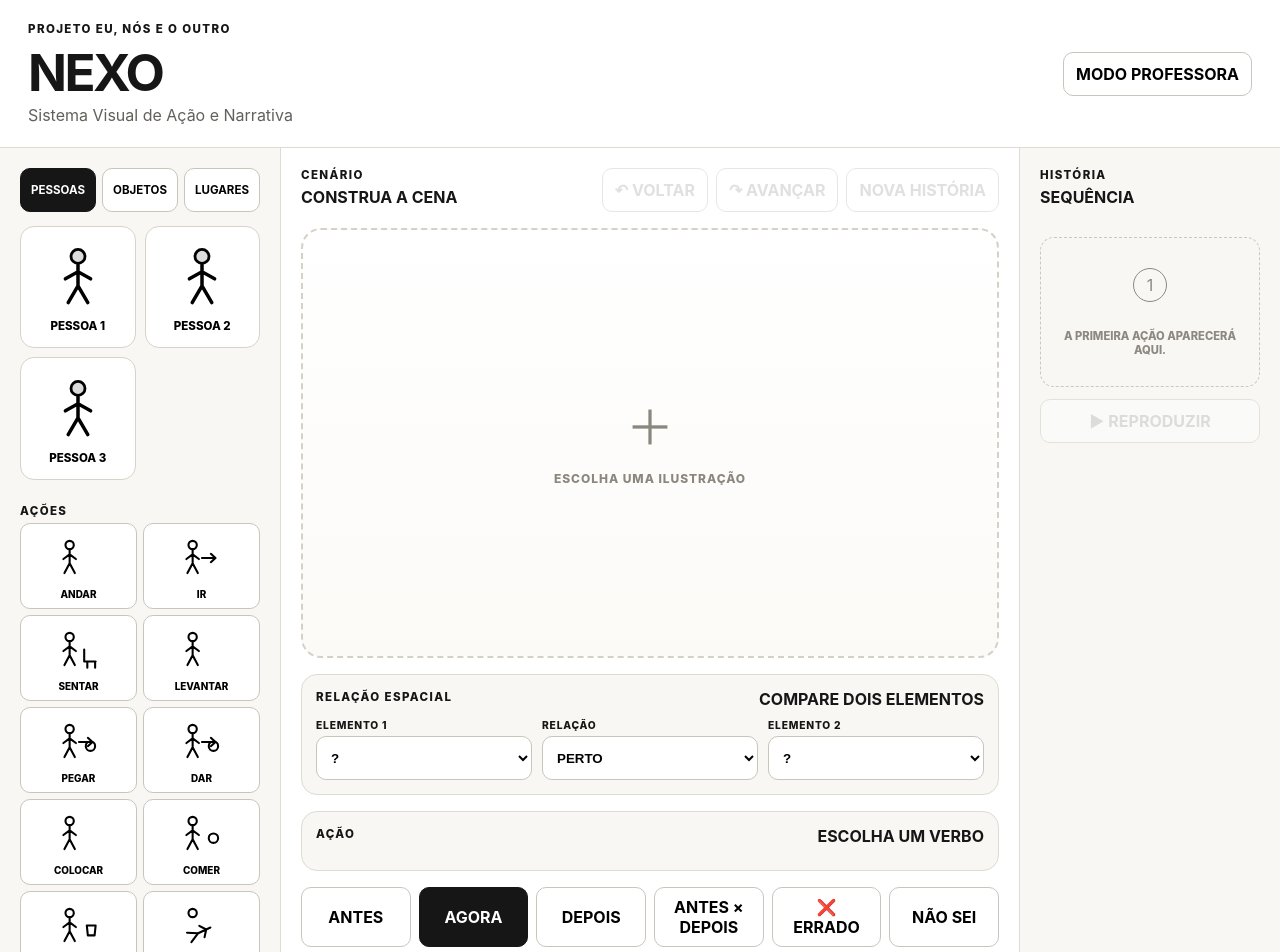
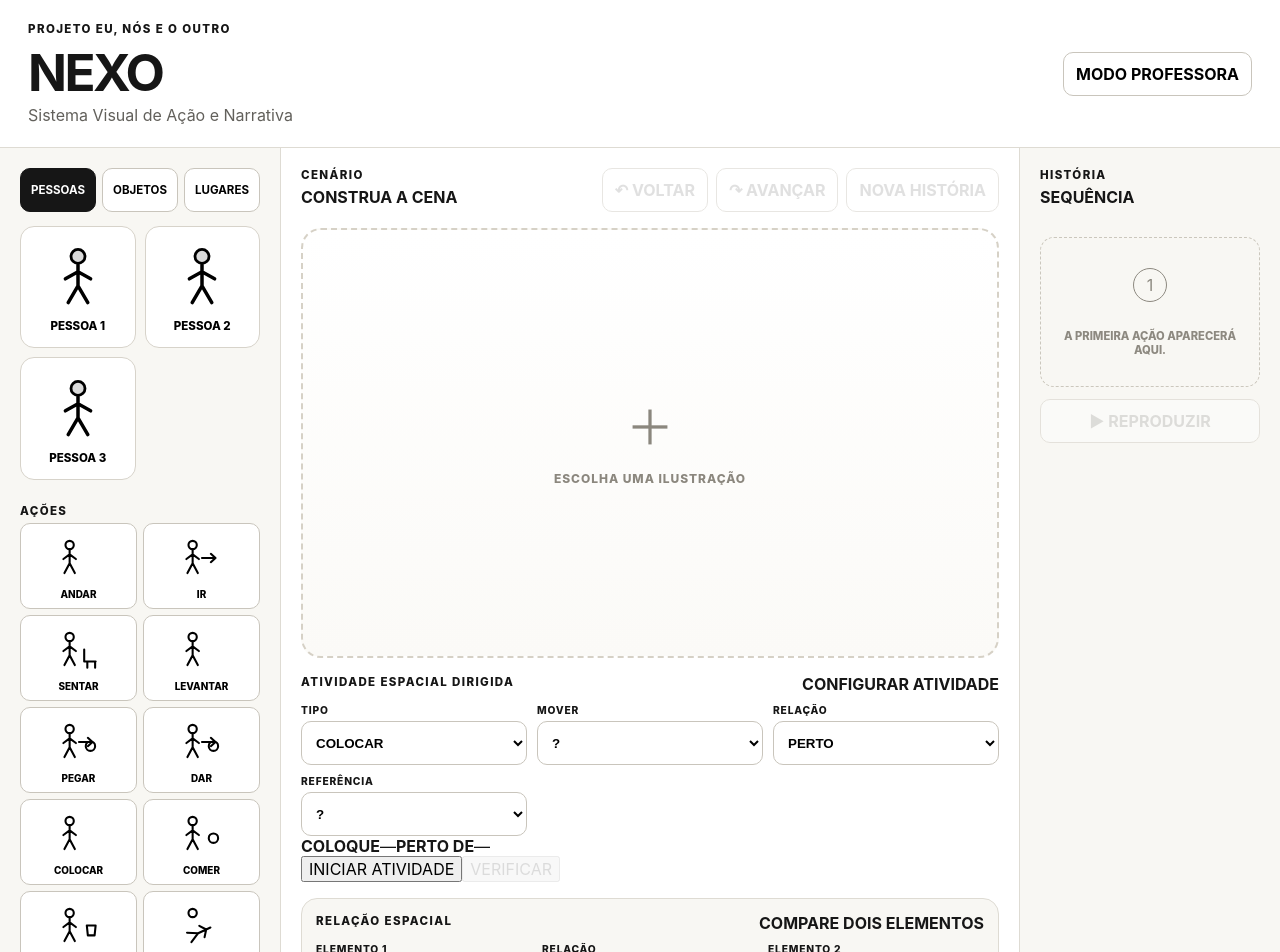
Before and after one commit to aeduardasantana/nexo, a React (Vite) app: page / in a window 1280 px wide. Shown: the top 952 px of the page. Built offline with nearby package versions, Linux system fonts and the light colour scheme.

Commit message:
feat: add directed spatial learning tasks [edufertanapo]

```diff
--- a/src/App.tsx
+++ b/src/App.tsx
@@ -17,6 +17,7 @@ import type {
   DirectedActivity,
   MediationEvent,
   SpatialRelation,
+  SpatialTask,
 } from './types/domain';
 
 const categoryLabels: Record<AssetCategory, string> = {
@@ -70,6 +71,12 @@ export default function App() {
   const [draggingEntityId, setDraggingEntityId] = useState<string | null>(null);
   const [relationReferenceId, setRelationReferenceId] = useState<string | null>(null);
   const [relationType, setRelationType] = useState<SpatialRelation>('near');
+  const [spatialTask, setSpatialTask] = useState<SpatialTask>({
+    kind: 'place',
+    relation: 'near',
+    instruction: 'COLOQUE O ELEMENTO NO LUGAR CERTO',
+  });
+  const [spatialTaskActive, setSpatialTaskActive] = useState(false);
   const sceneRef = useRef<HTMLDivElement | null>(null);
   const replayTimer = useRef<number | null>(null);
 
@@ -108,6 +115,13 @@ export default function App() {
   const relationCheck =
     selectedEntity && relationReference
       ? evaluateRelation(selectedEntity, relationReference, relationType)
+      : null;
+
+  const spatialTaskSubject = currentScene.entities.find((entity) => entity.instanceId === spatialTask.subjectId);
+  const spatialTaskReference = currentScene.entities.find((entity) => entity.instanceId === spatialTask.referenceId);
+  const spatialTaskCheck =
+    spatialTaskSubject && spatialTaskReference
+      ? evaluateRelation(spatialTaskSubject, spatialTaskReference, spatialTask.relation)
       : null;
 
   function addToScene(asset: SceneAsset) {
@@ -175,6 +189,57 @@ export default function App() {
     const point = pointerToPercent(event.clientX, event.clientY);
     if (!point) return;
     updateEntityPosition(selectedEntityId, point.x, point.y);
+  }
+
+  function startSpatialTask() {
+    if (!spatialTask.subjectId || !spatialTask.referenceId) {
+      setFeedback('ESCOLHA OS DOIS ELEMENTOS DA ATIVIDADE');
+      return;
+    }
+    setSpatialTaskActive(true);
+    setSelectedEntityId(spatialTask.kind === 'place' ? spatialTask.subjectId : null);
+    setFeedback(null);
+  }
+
+  function validateSpatialTask() {
+    if (!spatialTaskSubject || !spatialTaskReference) {
+      setFeedback('ATIVIDADE INCOMPLETA');
+      return;
+    }
+
+    const result = evaluateRelation(spatialTaskSubject, spatialTaskReference, spatialTask.relation);
+    const correct = result.matched;
+
+    setFeedback(correct ? '✓ CORRETO' : '❌ ERRADO');
+    setMediationEvents((events) => [...events, {
+      id: crypto.randomUUID(),
+      type: correct ? 'correct' : 'error',
+      label: `RELAÇÃO ${result.label}`,
+      createdAt: new Date().toISOString(),
+    }]);
+
+    if (correct) setSpatialTaskActive(false);
+  }
+
+  function chooseSpatialAnswer(instanceId: string) {
+    if (!spatialTaskActive || spatialTask.kind !== 'identify') return;
+    const candidate = currentScene.entities.find((entity) => entity.instanceId === instanceId);
+    const reference = spatialTaskReference;
+    if (!candidate || !reference) return;
+
+    const result = evaluateRelation(candidate, reference, spatialTask.relation);
+    const correct = result.matched;
+
+    setSelectedEntityId(instanceId);
+    setFeedback(correct ? '✓ CORRETO' : '❌ ERRADO');
+    setMediationEvents((events) => [...events, {
+      id: crypto.randomUUID(),
+      type: correct ? 'correct' : 'error',
+      label: `IDENTIFICAR ${result.label}`,
+      createdAt: new Date().toISOString(),
+    }]);
+
+    if (correct) setSpatialTaskActive(false);
   }
 
   function selectVerb(rule: VerbRule) {
@@ -283,6 +348,7 @@ export default function App() {
     setSelectedEntityId(null);
     setDraggingEntityId(null);
     setRelationReferenceId(null);
+    setSpatialTaskActive(false);
     setCompareMode('now');
   }
 
@@ -304,6 +370,10 @@ export default function App() {
         style={{ left: `${entity.x}%`, top: `${entity.y}%` }}
         onPointerDown={(event) => {
           event.stopPropagation();
+          if (spatialTaskActive && spatialTask.kind === 'identify') {
+            chooseSpatialAnswer(entity.instanceId);
+            return;
+          }
           setSelectedEntityId(entity.instanceId);
           if (historyIndex === history.length - 1) {
             setDraggingEntityId(entity.instanceId);
@@ -501,6 +571,136 @@ export default function App() {
               )}
             </div>
           )}
+
+          <section className="spatial-task-builder">
+            <div className="builder-title">
+              <p className="section-kicker">ATIVIDADE ESPACIAL DIRIGIDA</p>
+              <strong>{spatialTaskActive ? spatialTask.instruction : 'CONFIGURAR ATIVIDADE'}</strong>
+            </div>
+
+            <div className="relation-controls">
+              <label>
+                <span>TIPO</span>
+                <select
+                  value={spatialTask.kind}
+                  onChange={(event) => setSpatialTask((current) => ({
+                    ...current,
+                    kind: event.target.value as SpatialTask['kind'],
+                  }))}
+                >
+                  <option value="place">COLOCAR</option>
+                  <option value="identify">IDENTIFICAR</option>
+                </select>
+              </label>
+
+              <label>
+                <span>{spatialTask.kind === 'place' ? 'MOVER' : 'RESPOSTA-ALVO'}</span>
+                <select
+                  value={spatialTask.subjectId ?? ''}
+                  onChange={(event) => setSpatialTask((current) => ({
+                    ...current,
+                    subjectId: event.target.value || undefined,
+                  }))}
+                >
+                  <option value="">?</option>
+                  {currentScene.entities.filter((entity) => !entity.consumed).map((entity) => (
+                    <option key={entity.instanceId} value={entity.instanceId}>{entity.label}</option>
+                  ))}
+                </select>
+              </label>
+
+              <label>
+                <span>RELAÇÃO</span>
+                <select
+                  value={spatialTask.relation}
+                  onChange={(event) => setSpatialTask((current) => ({
+                    ...current,
+                    relation: event.target.value as SpatialRelation,
+                  }))}
+                >
+                  <option value="near">PERTO</option>
+                  <option value="far">LONGE</option>
+                  <option value="above">EM CIMA</option>
+                  <option value="below">EMBAIXO</option>
+                  <option value="inside">DENTRO</option>
+                  <option value="outside">FORA</option>
+                </select>
+              </label>
+
+              <label>
+                <span>REFERÊNCIA</span>
+                <select
+                  value={spatialTask.referenceId ?? ''}
+                  onChange={(event) => setSpatialTask((current) => ({
+                    ...current,
+                    referenceId: event.target.value || undefined,
+                  }))}
+                >
+                  <option value="">?</option>
+                  {currentScene.entities
+                    .filter((entity) => !entity.consumed && entity.instanceId !== spatialTask.subjectId)
+                    .map((entity) => (
+                      <option key={entity.instanceId} value={entity.instanceId}>{entity.label}</option>
+                    ))}
+                </select>
+              </label>
+            </div>
+
+            <div className="spatial-task-preview">
+              {spatialTask.kind === 'place' ? (
+                <>
+                  <strong>COLOQUE</strong>
+                  <span>{findLabel(currentScene, spatialTask.subjectId)}</span>
+                  <strong>{spatialTask.relation === 'near' ? 'PERTO DE' :
+                    spatialTask.relation === 'far' ? 'LONGE DE' :
+                    spatialTask.relation === 'above' ? 'EM CIMA DE' :
+                    spatialTask.relation === 'below' ? 'EMBAIXO DE' :
+                    spatialTask.relation === 'inside' ? 'DENTRO DE' : 'FORA DE'}</strong>
+                  <span>{findLabel(currentScene, spatialTask.referenceId)}</span>
+                </>
+              ) : (
+                <>
+                  <strong>QUEM/O QUE ESTÁ</strong>
+                  <span>{spatialTask.relation === 'near' ? 'PERTO DE' :
+                    spatialTask.relation === 'far' ? 'LONGE DE' :
+                    spatialTask.relation === 'above' ? 'EM CIMA DE' :
+                    spatialTask.relation === 'below' ? 'EMBAIXO DE' :
+                    spatialTask.relation === 'inside' ? 'DENTRO DE' : 'FORA DE'}</span>
+                  <span>{findLabel(currentScene, spatialTask.referenceId)}</span>
+                </>
+              )}
+            </div>
+
+            <div className="spatial-task-actions">
+              <button type="button" onClick={startSpatialTask}>
+                {spatialTaskActive ? 'REINICIAR ATIVIDADE' : 'INICIAR ATIVIDADE'}
+              </button>
+              {spatialTask.kind === 'place' && (
+                <button type="button" disabled={!spatialTaskActive} onClick={validateSpatialTask}>
+                  VERIFICAR
+                </button>
+              )}
+            </div>
+
+            {spatialTaskActive && spatialTask.kind === 'identify' && (
+              <div className="identify-options">
+                {currentScene.entities
+                  .filter((entity) => !entity.consumed && entity.instanceId !== spatialTask.referenceId)
+                  .map((entity) => (
+                    <button type="button" key={entity.instanceId} onClick={() => chooseSpatialAnswer(entity.instanceId)}>
+                      <AssetVisual asset={entity} size={46} />
+                      <span>{entity.label}</span>
+                    </button>
+                  ))}
+              </div>
+            )}
+
+            {spatialTaskCheck && spatialTask.kind === 'place' && spatialTaskActive && (
+              <div className={spatialTaskCheck.matched ? 'relation-result matched' : 'relation-result'}>
+                POSIÇÃO ATUAL: {spatialTaskCheck.matched ? 'CORRESPONDE' : 'AINDA NÃO CORRESPONDE'}
+              </div>
+            )}
+          </section>
 
           <section className="relation-builder">
             <div className="builder-title">
```
